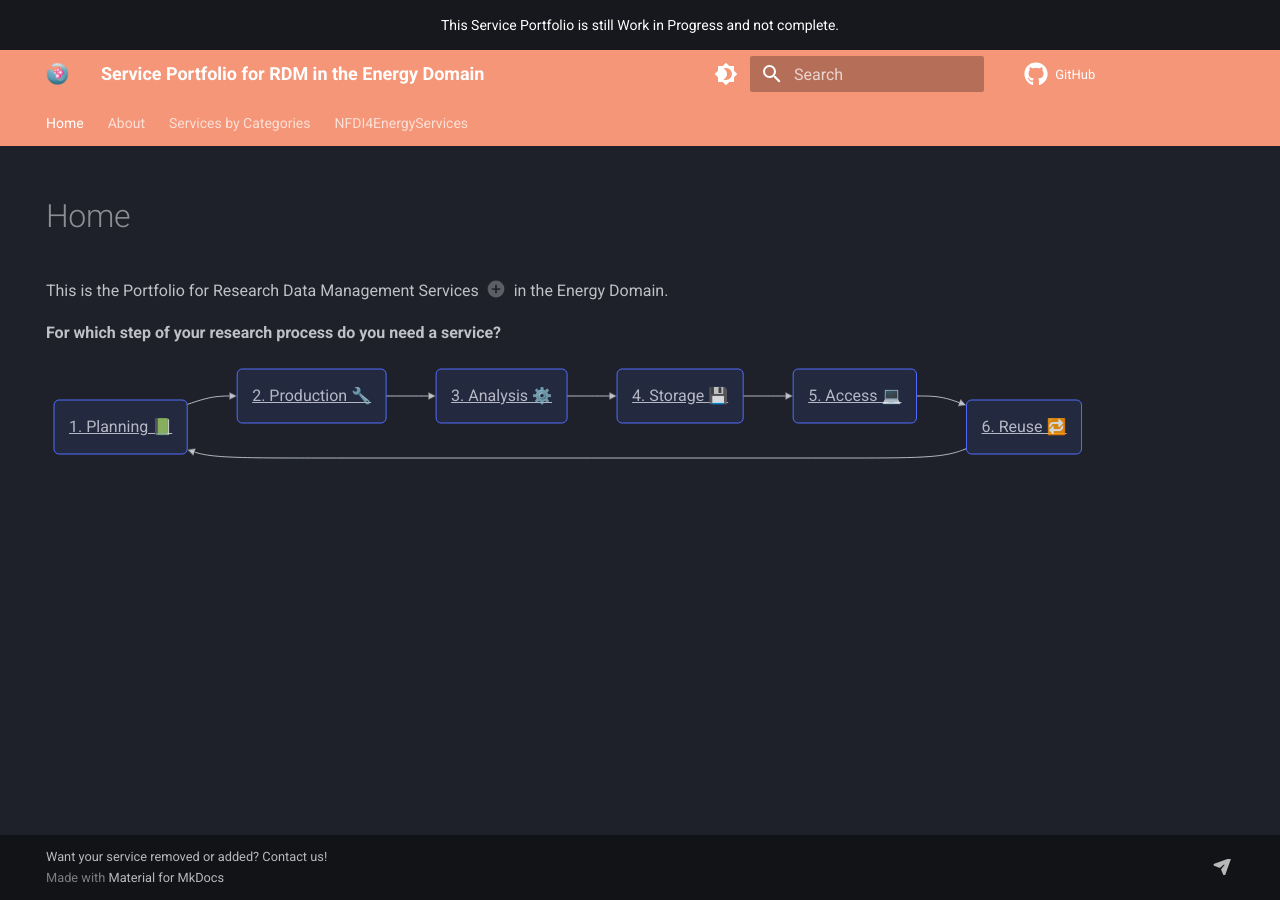
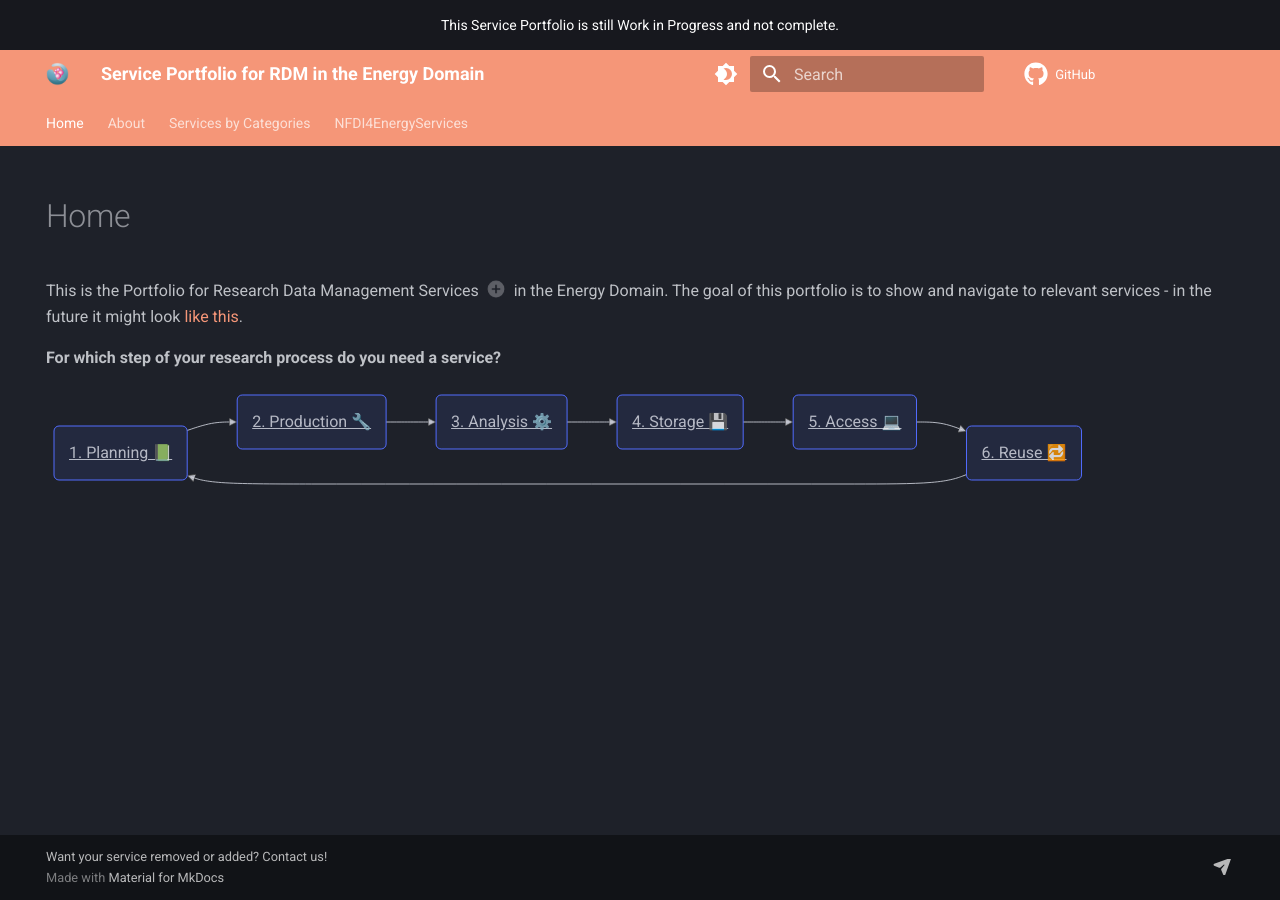
Before and after one commit to NFDI4Energy/service-portfolio, an MkDocs documentation site: the page built from docs/index.md, in a window 1280 px wide. Built offline with MkDocs 1.6.1 and Material for MkDocs 9.7.7, drawn with Linux system fonts in a browser that asks for light colours; comment, search, counter and statistics services are not loaded.

Commit message:
Add reference to an example service portfolio

```diff
--- a/docs/index.md
+++ b/docs/index.md
@@ -4,10 +4,11 @@ hide:
   - toc
 ---
 
-This is the Portfolio for Research Data Management Services (1) in the Energy Domain.
+This is the Portfolio for Research Data Management Services (1) in the Energy Domain. The goal of this portfolio is to show and navigate to relevant services - in the future it might look [like this](https://academiccloud.de/de/services/){:target="_blank"}.
 { .annotate }
 
 1.  Check out the information on Research Data Management from the [German Research Foundation - DFG](https://www.dfg.de/en/basics-topics/basics-and-principles-of-funding/research-data){:target="_blank"}.
+
 
 
 **For which step of your research process do you need a service?**
```
